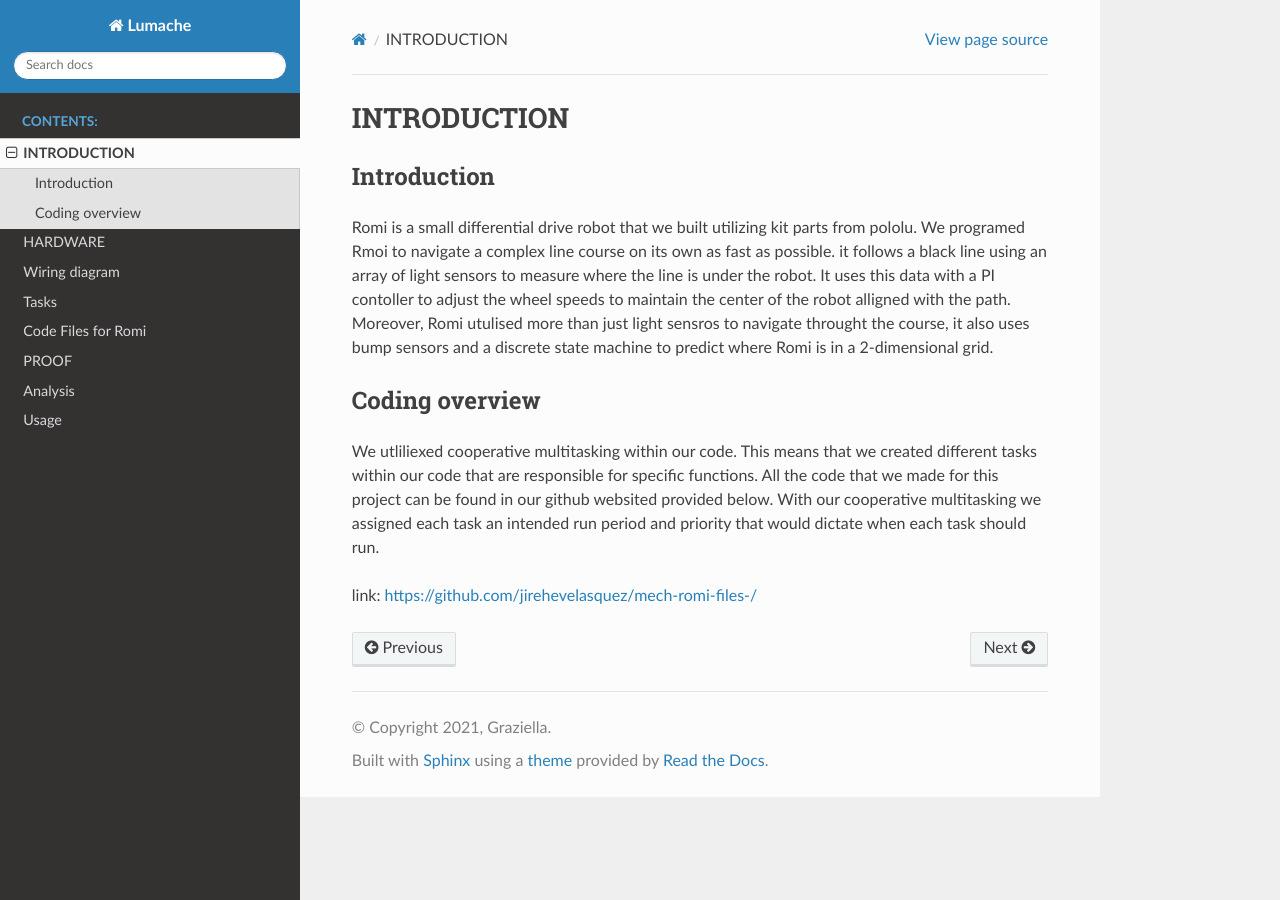
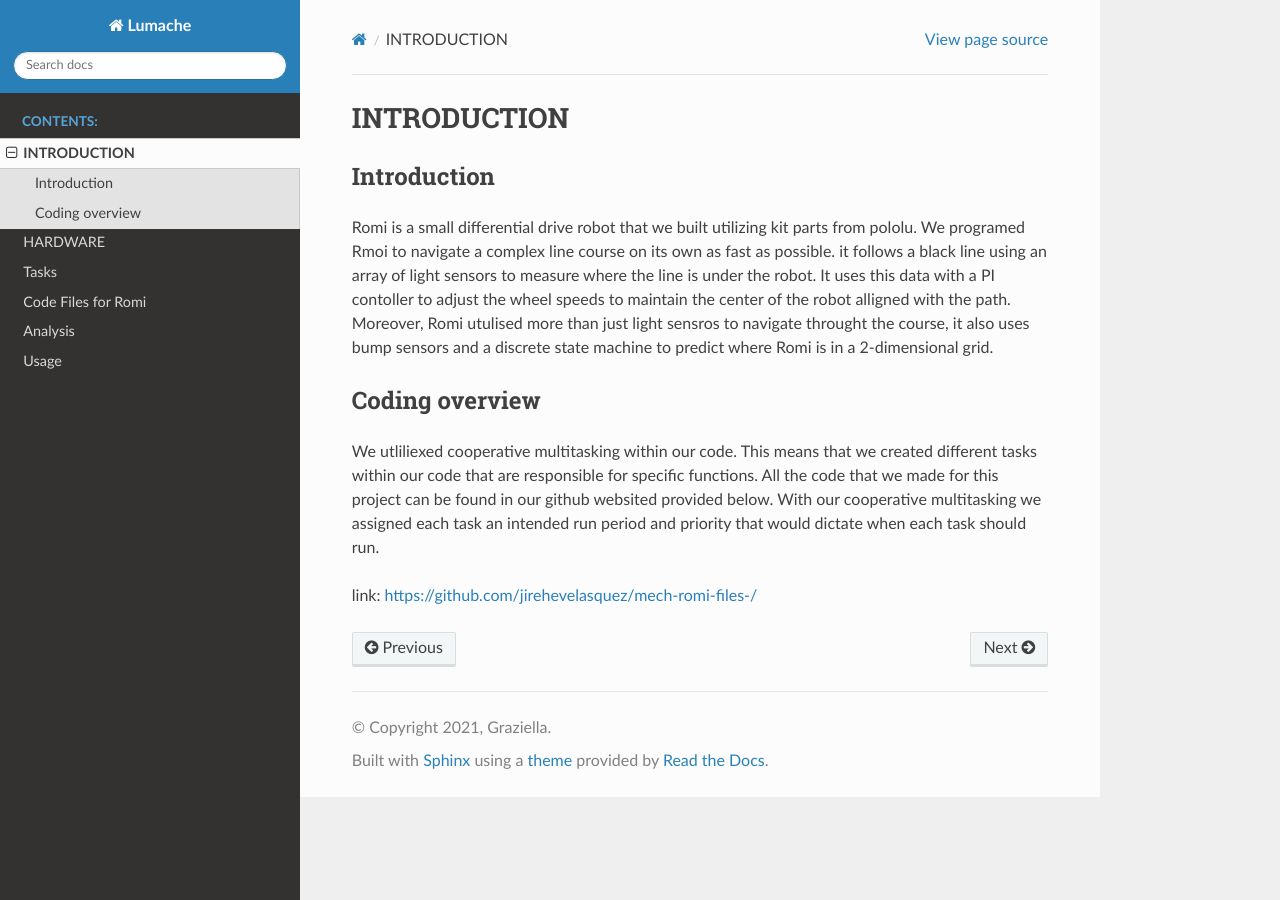
Before and after one commit to jirehevelasquez/mech-romi-files-, a Sphinx documentation site: the page built from docs/source/Introduction.rst, in a window 1280 px wide. Built offline with Sphinx 7.4.7 and the Read the Docs theme 3.1.0, drawn with Linux system fonts in a browser that asks for light colours; pages that are not in the unit, such as notebooks, are missing from menus.

Commit message:
Update index.rst

```diff
--- a/docs/source/index.rst
+++ b/docs/source/index.rst
@@ -16,11 +16,11 @@
 
    Introduction
    Hardware
-   Wiring diagram
+   Wiring Diagram
    Tasks
    Code
+   Analysis
+   Videos
    Issues
-   videos
-   Analysis
    usage
    api
```
